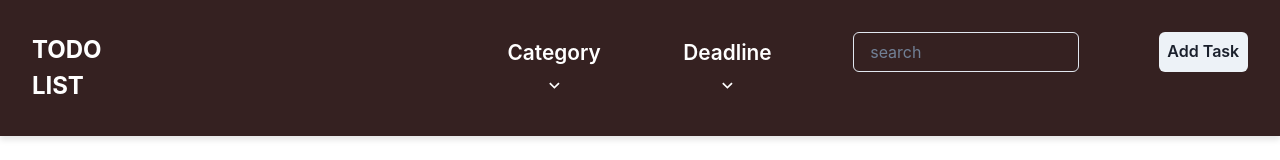
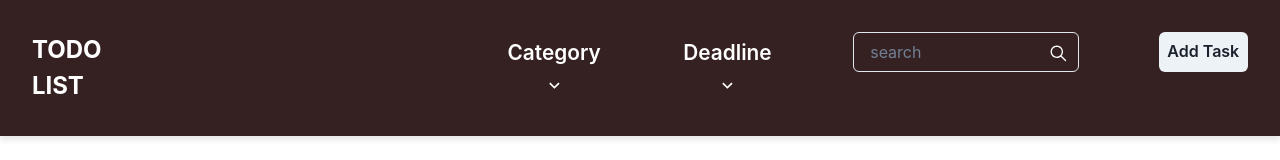
Before and after one commit to Demi-la/Todo, a React (Create React App) app: page / in a window 1280 px wide. Shown: the top 160 px of the page. Built offline with nearby package versions, Linux system fonts and the light colour scheme.

Commit message:
added search icon

```diff
--- a/src/component/TodoList.jsx
+++ b/src/component/TodoList.jsx
@@ -14,6 +14,8 @@ import {
 import { ChevronDownIcon } from '@chakra-ui/icons';
 import TodoData from './TodoData';
 import AddTodo from './modal/AddTodo';
+import { IoIosSearch } from 'react-icons/io';
+
 
 const getTodos = localStorage.getItem('todos');
 const TodoList = () => {
@@ -152,12 +154,15 @@ const TodoList = () => {
               </MenuItem>
             </MenuList>
           </Menu>
-          <Box>
+          <Box position={"relative"}>
             <Input
               placeholder="search"
               onChange={e => setSearchTerm(e.target.value)}
               value={searchTerm}
             />
+            <Box position={"absolute"} right={"0"} top={"0.7rem"} fontSize={"1.3rem"} pr={"0.6rem"}>
+              <IoIosSearch />
+            </Box>
           </Box>
           <Button onClick={onOpen}>Add Task</Button>
           <AddTodo isOpen={isOpen} onClose={onClose} addTask={addTask} />
```
